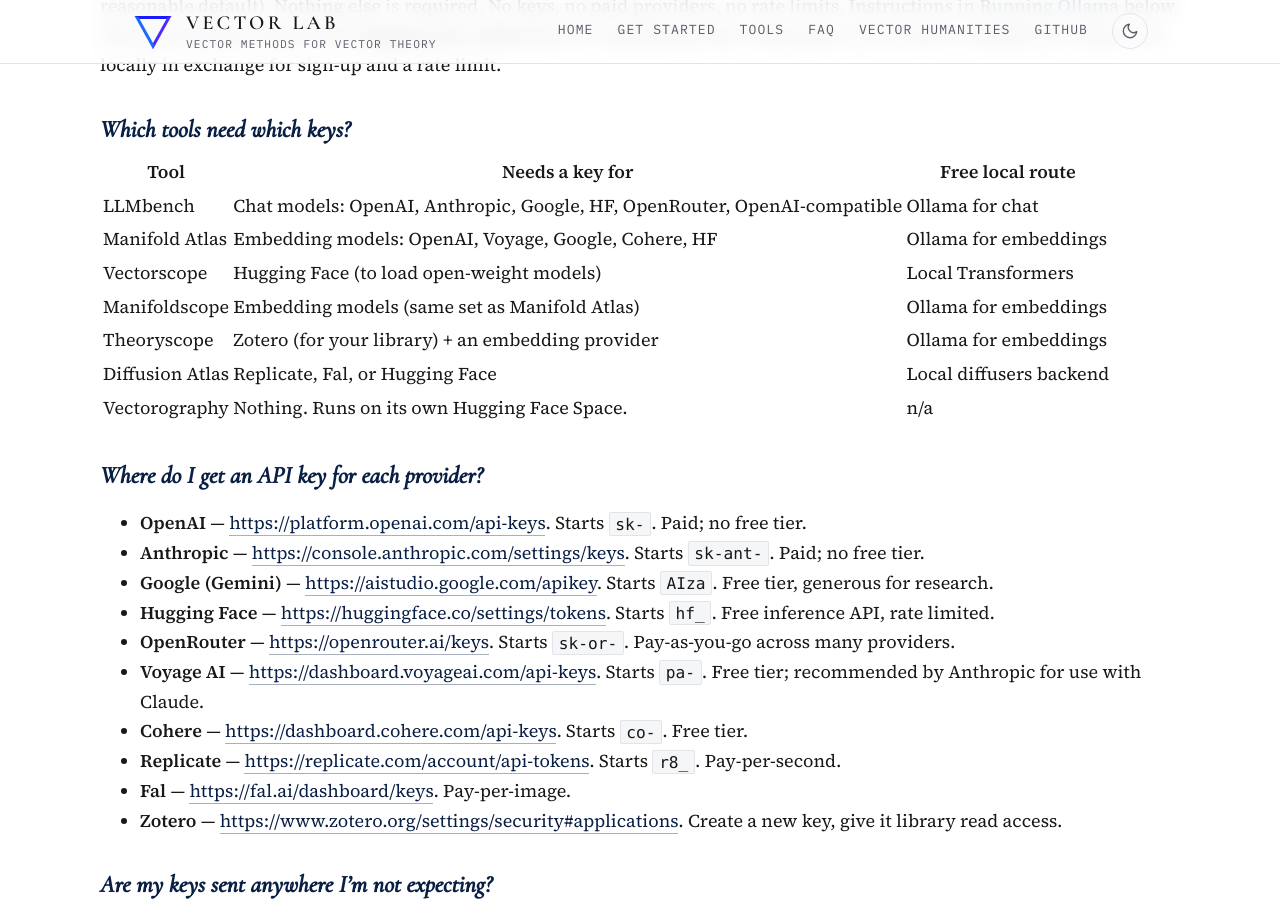
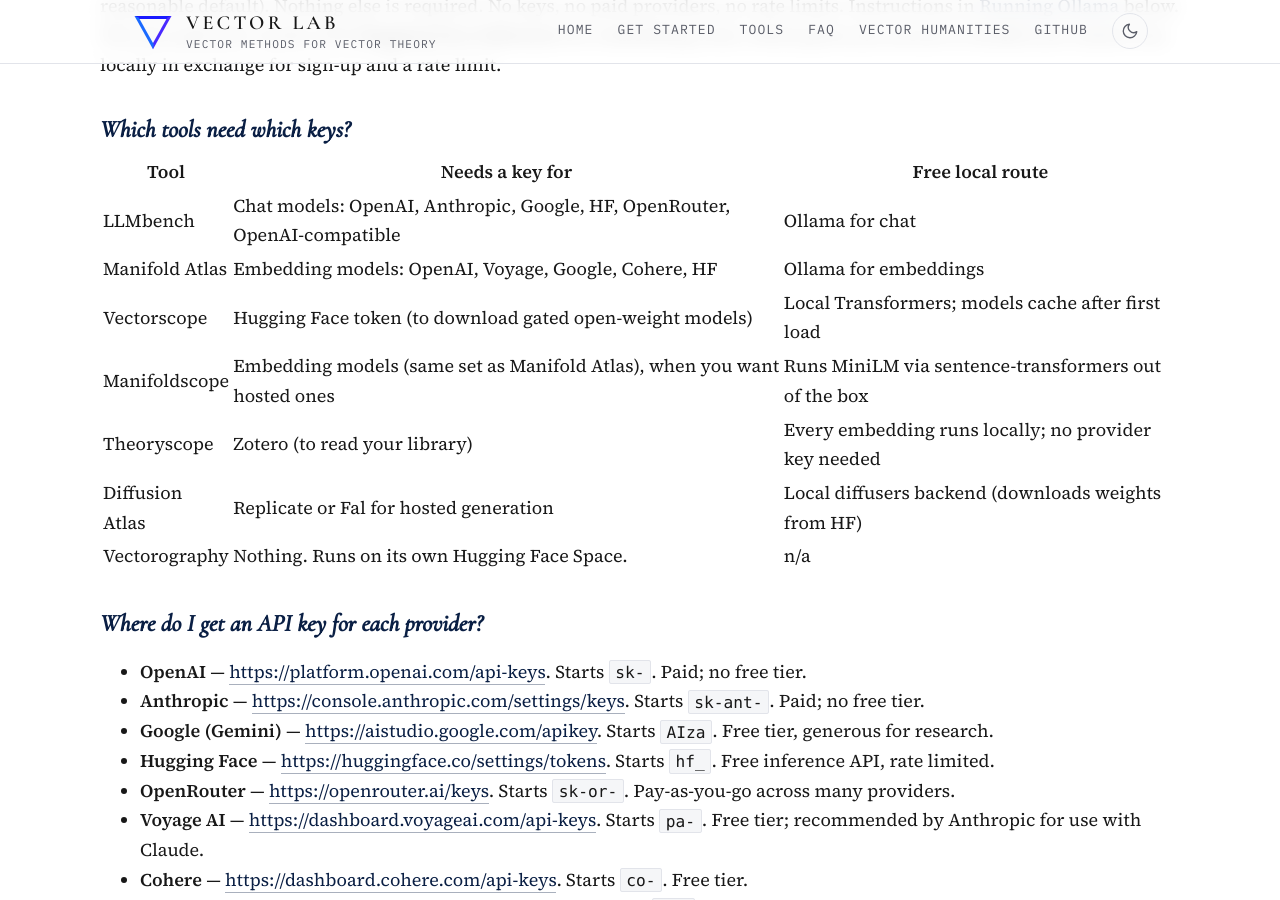
Before and after one commit to vector-lab-tools/vector-lab-tools.github.io, a Jekyll site: the page built from faq.md, in a window 1280 px wide and 900 px high, scrolled down 570 px. Built offline with Jekyll 4.4.1, drawn with Linux system fonts in a browser that asks for light colours.

Commit message:
FAQ: fix three contradictions with tool docs
Audit against each tool's published docs page turned up three rows that disagreed with the tool's own API-keys section.

- Theoryscope: hub said it needs an embedding provider; its docs say every embedding runs locally via sentence-transformers and only Zotero needs a key. Hub row now matches.
- Diffusion Atlas: hub listed Hugging Face as a hosted provider; its docs mark HF as 'local only' (where the local diffusers backend downloads weights). Hub row now says Replicate or Fal for hosted and notes HF as the local weights source.
- Manifoldscope: hub only named Ollama as the free local route; its docs ship with sentence-transformers running MiniLM out of the box. Hub row now says so.

Minor tightening on Vectorscope (token, not key; models cache after first load) for consistency with its docs.

```diff
--- a/faq.md
+++ b/faq.md
@@ -23,15 +23,15 @@ Install **Ollama** locally and pull two models: an embedding model (`nomic-embed
 
 ### Which tools need which keys?
 
-| Tool              | Needs a key for                                                                 | Free local route            |
-|-------------------|---------------------------------------------------------------------------------|-----------------------------|
-| LLMbench          | Chat models: OpenAI, Anthropic, Google, HF, OpenRouter, OpenAI-compatible       | Ollama for chat             |
-| Manifold Atlas    | Embedding models: OpenAI, Voyage, Google, Cohere, HF                            | Ollama for embeddings       |
-| Vectorscope       | Hugging Face (to load open-weight models)                                        | Local Transformers          |
-| Manifoldscope     | Embedding models (same set as Manifold Atlas)                                    | Ollama for embeddings       |
-| Theoryscope       | Zotero (for your library) + an embedding provider                                | Ollama for embeddings       |
-| Diffusion Atlas   | Replicate, Fal, or Hugging Face                                                  | Local diffusers backend     |
-| Vectorography     | Nothing. Runs on its own Hugging Face Space.                                     | n/a                         |
+| Tool              | Needs a key for                                                                 | Free local route                                     |
+|-------------------|---------------------------------------------------------------------------------|------------------------------------------------------|
+| LLMbench          | Chat models: OpenAI, Anthropic, Google, HF, OpenRouter, OpenAI-compatible       | Ollama for chat                                      |
+| Manifold Atlas    | Embedding models: OpenAI, Voyage, Google, Cohere, HF                            | Ollama for embeddings                                |
+| Vectorscope       | Hugging Face token (to download gated open-weight models)                       | Local Transformers; models cache after first load    |
+| Manifoldscope     | Embedding models (same set as Manifold Atlas), when you want hosted ones        | Runs MiniLM via sentence-transformers out of the box |
+| Theoryscope       | Zotero (to read your library)                                                   | Every embedding runs locally; no provider key needed |
+| Diffusion Atlas   | Replicate or Fal for hosted generation                                          | Local diffusers backend (downloads weights from HF)  |
+| Vectorography     | Nothing. Runs on its own Hugging Face Space.                                    | n/a                                                  |
 
 ### Where do I get an API key for each provider?
 
```
